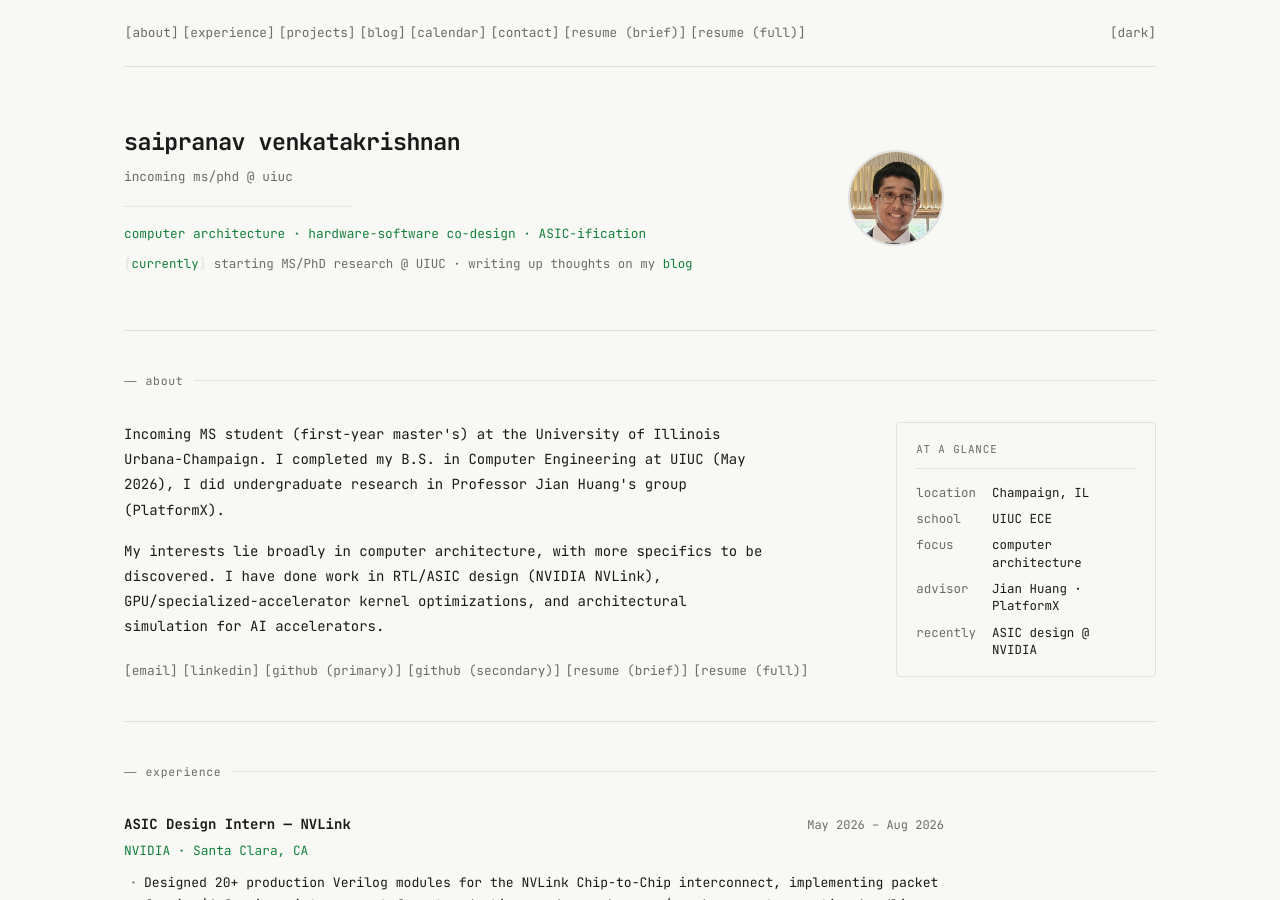
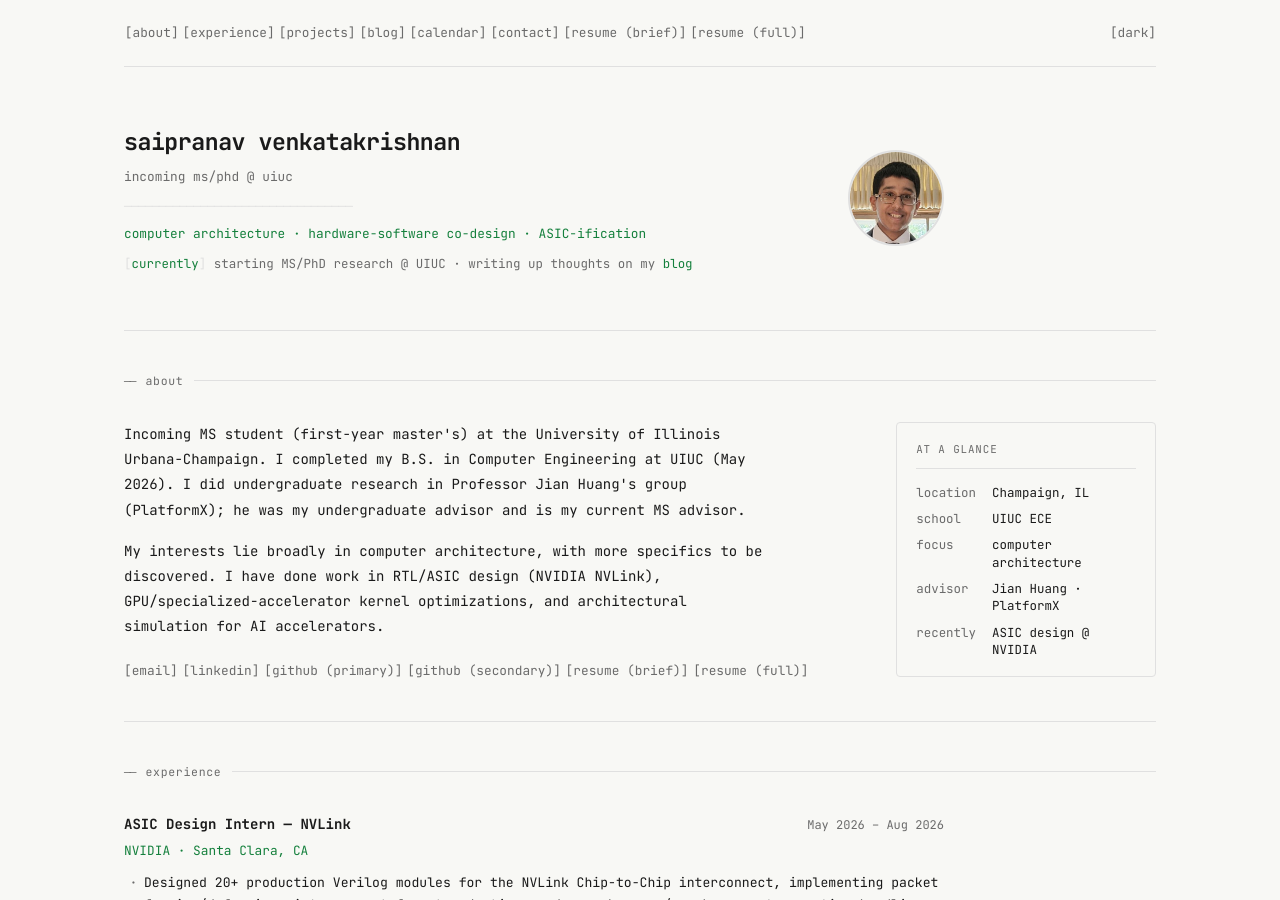
Before and after one commit to Sai-Pra/Sai-Pra.github.io, a Jekyll site: the page built from index.md, in a window 1280 px wide and 900 px high. Built offline with Jekyll 4.4.1, drawn with Linux system fonts in a browser that asks for light colours.

Commit message:
Unify nav (calendar wide); extend calendar window to ~2 months; Huang advisor note

```diff
--- a/calendar/index.html
+++ b/calendar/index.html
@@ -3,6 +3,7 @@
 title: Calendar
 description: My weekly availability.
 permalink: /calendar/
+wide: true
 ---
 
 <section class="section" style="margin-top:0; border-top:none; padding-top:2rem;">
--- a/index.md
+++ b/index.md
@@ -23,7 +23,8 @@
       <p>
         Incoming MS student (first-year master's) at the University of Illinois Urbana-Champaign.
         I completed my B.S. in Computer Engineering at UIUC
-        (May 2026), I did undergraduate research in Professor Jian Huang's group (PlatformX).
+        (May 2026). I did undergraduate research in Professor Jian Huang's group (PlatformX);
+        he was my undergraduate advisor and is my current MS advisor.
       </p>
       <p>
         My interests lie broadly in computer architecture, with more specifics to be discovered.
--- a/scripts/fetch-calendar.mjs
+++ b/scripts/fetch-calendar.mjs
@@ -21,10 +21,12 @@
 const __dirname = dirname(fileURLToPath(import.meta.url));
 const OUT_PATH = resolve(__dirname, '..', 'assets', 'calendar-data.json');
 
-// Window: one week back (so "previous week" has data) through 4 weeks ahead.
+// Window: one week back (so "previous week" has data) through ~2 months ahead.
+// Recurring events are expanded locally via rrule, so looking further forward is
+// cheap; one-off events are limited only by what the public ICS feed includes.
 const now = new Date();
 const rangeStart = new Date(now.getTime() - 7 * 864e5);
-const rangeEnd = new Date(now.getTime() + 28 * 864e5);
+const rangeEnd = new Date(now.getTime() + 63 * 864e5);
 
 // Timezone offset (ms) for a given instant in an IANA zone. Used to correct the
 // well-known DST drift in rrule expansion (rrule assumes the dtstart offset for
```
